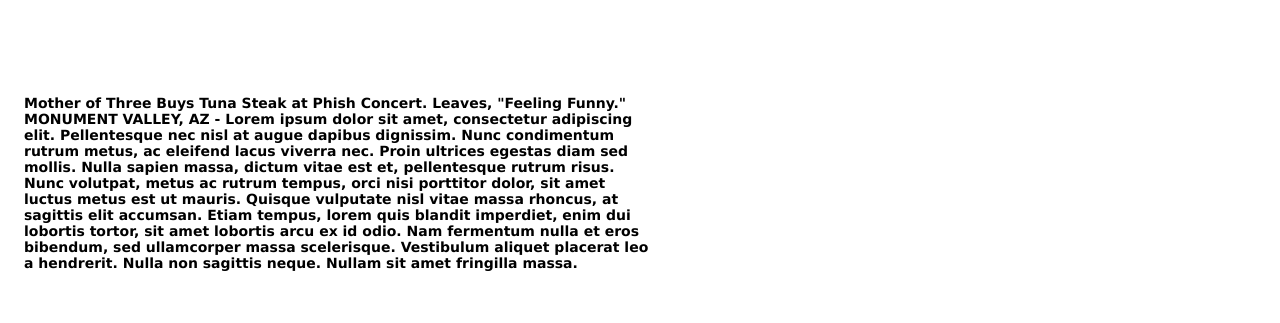
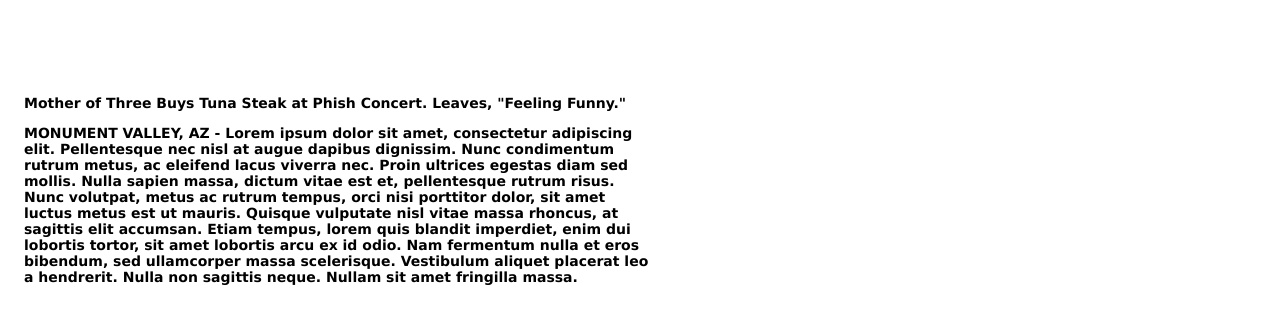
Before and after one commit to Junkomics/project-2, a plain HTML site: page index.html in a window 1280 px wide. Shown: the part 331-654 px from the top of the page. Drawn offline with Linux system fonts and the light colour scheme; files that its build step writes are made by us from their sources.

Commit message:
Update index.html

```diff
--- a/index.html
+++ b/index.html
@@ -34,7 +34,7 @@
 			<div class="image-content">
 		Mother of Three Buys Tuna Steak at Phish Concert. Leaves, "Feeling Funny."
 
-		<span>MONUMENT VALLEY, AZ - Lorem ipsum dolor sit amet, consectetur adipiscing elit. Pellentesque nec nisl at augue dapibus dignissim. Nunc condimentum rutrum metus, ac eleifend lacus viverra nec. Proin ultrices egestas diam sed mollis. Nulla sapien massa, dictum vitae est et, pellentesque rutrum risus. Nunc volutpat, metus ac rutrum tempus, orci nisi porttitor dolor, sit amet luctus metus est ut mauris. Quisque vulputate nisl vitae massa rhoncus, at sagittis elit accumsan. Etiam tempus, lorem quis blandit imperdiet, enim dui lobortis tortor, sit amet lobortis arcu ex id odio. Nam fermentum nulla et eros bibendum, sed ullamcorper massa scelerisque. Vestibulum aliquet placerat leo a hendrerit. Nulla non sagittis neque. Nullam sit amet fringilla massa.</span>
+		<p>MONUMENT VALLEY, AZ - Lorem ipsum dolor sit amet, consectetur adipiscing elit. Pellentesque nec nisl at augue dapibus dignissim. Nunc condimentum rutrum metus, ac eleifend lacus viverra nec. Proin ultrices egestas diam sed mollis. Nulla sapien massa, dictum vitae est et, pellentesque rutrum risus. Nunc volutpat, metus ac rutrum tempus, orci nisi porttitor dolor, sit amet luctus metus est ut mauris. Quisque vulputate nisl vitae massa rhoncus, at sagittis elit accumsan. Etiam tempus, lorem quis blandit imperdiet, enim dui lobortis tortor, sit amet lobortis arcu ex id odio. Nam fermentum nulla et eros bibendum, sed ullamcorper massa scelerisque. Vestibulum aliquet placerat leo a hendrerit. Nulla non sagittis neque. Nullam sit amet fringilla massa.</p>
 		 	</div>
 		</div>
 	</div>
```
